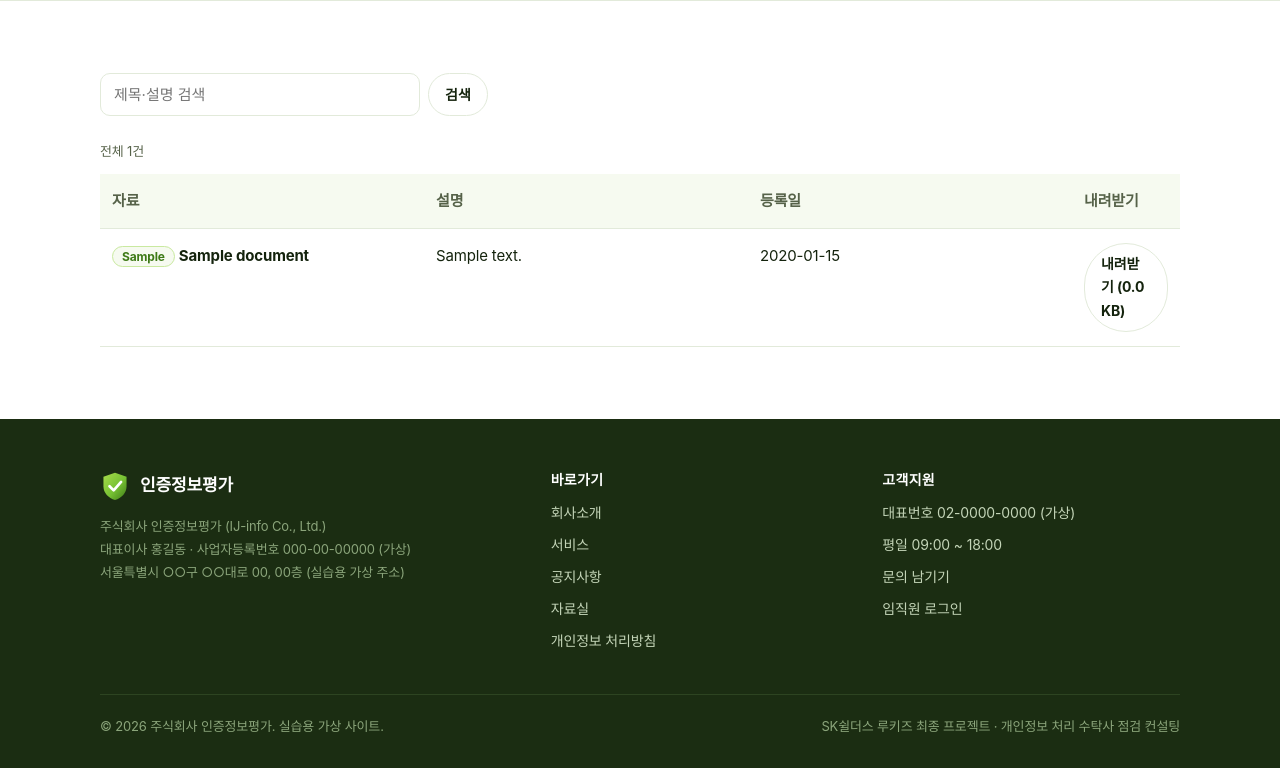
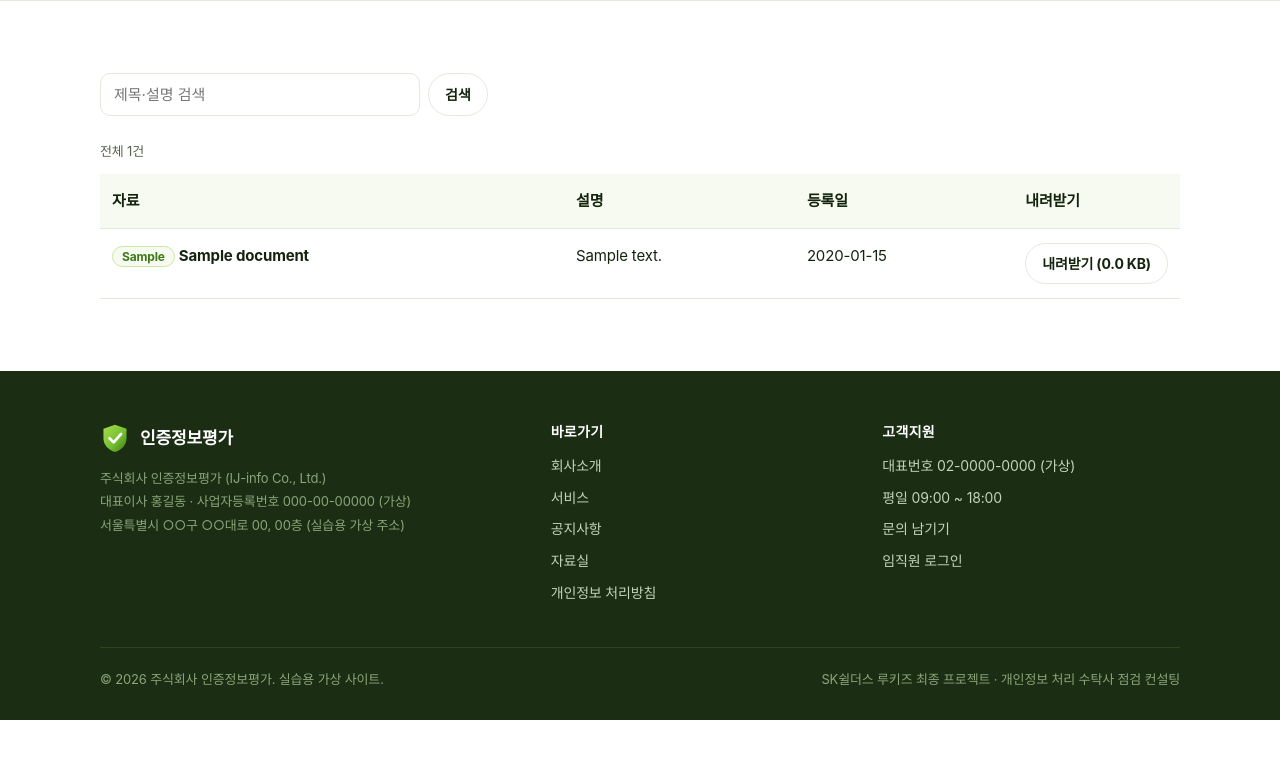
Before and after one commit to ConsulT34M/IJ-info, a Flask app: page /library in a window 1280 px wide. Shown: the part 299-1067 px from the top of the page. After the commit the page ends 1019 px from the top, so only its background shows below. Run offline with Flask 3, Linux system fonts and the light colour scheme; tables that the repository leaves empty hold one stand-in row (values such as "Sample post"); some libraries are stand-ins or nearby versions; some web fonts are replaced.

Commit message:
자료실 표: 내려받기 버튼이 세 줄로 접히던 것 정리
thead 열 폭을 자동으로 두고 마지막 열만 nowrap으로 고정한다.

Co-Authored-By: Claude Opus 5 <noreply@anthropic.com>

```diff
--- a/app/static/site/site.css
+++ b/app/static/site/site.css
@@ -302,6 +302,10 @@ img, svg { max-width: 100%; }
   border-bottom: 1px solid var(--ij-line);
   vertical-align: top;
 }
+.table-plain td .btn { white-space: nowrap; }
+.table-plain thead th { width: auto; background: var(--ij-bg-soft); font-weight: 700; color: var(--ij-ink); }
+.table-plain thead th:last-child, .table-plain td:last-child { white-space: nowrap; width: 1%; }
+
 .table-plain th {
   width: 30%;
   color: var(--ij-ink-soft);
```
